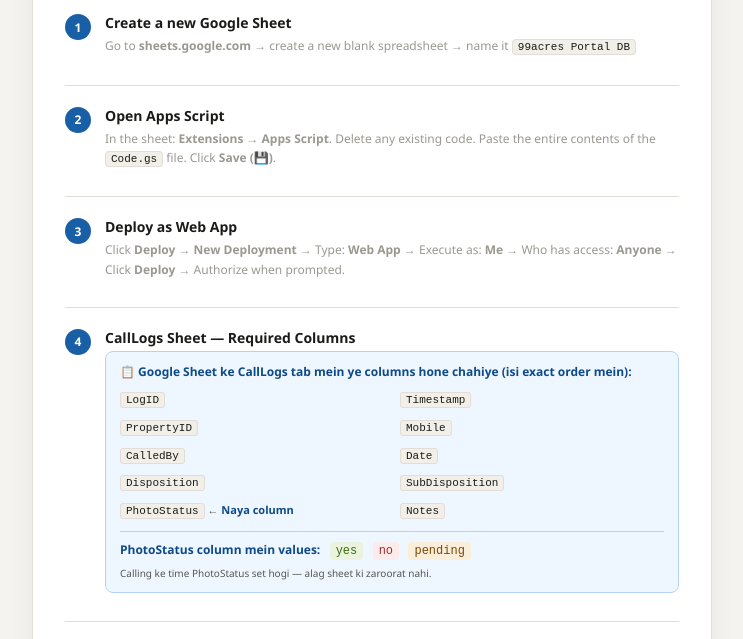
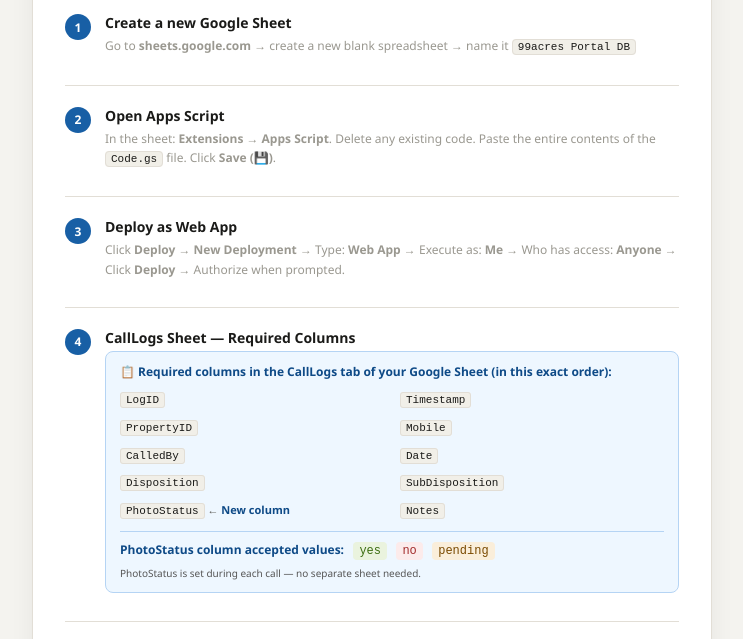
Before and after one commit to kajal-claudi/photo_portal, a plain HTML site: page index.html in a window 1280 px wide. Shown: the part 144-783 px from the top of the page, without its empty margins (268-1011 px from the left). Drawn offline with Linux system fonts and the light colour scheme.

Commit message:
index.html

```diff
--- a/index.html
+++ b/index.html
@@ -262,7 +262,7 @@
       <div class="step-body">
         <div class="step-title">CallLogs Sheet — Required Columns</div>
         <div class="info-callout">
-          <strong>📋 Google Sheet ke CallLogs tab mein ye columns hone chahiye (isi exact order mein):</strong>
+          <strong>📋 Required columns in the CallLogs tab of your Google Sheet (in this exact order):</strong>
           <div class="col-list">
             <div class="col-item"><span>LogID</span></div>
             <div class="col-item"><span>Timestamp</span></div>
@@ -272,15 +272,15 @@
             <div class="col-item"><span>Date</span></div>
             <div class="col-item"><span>Disposition</span></div>
             <div class="col-item"><span>SubDisposition</span></div>
-            <div class="col-item"><span>PhotoStatus</span> ← <strong>Naya column</strong></div>
+            <div class="col-item"><span>PhotoStatus</span> ← <strong>New column</strong></div>
             <div class="col-item"><span>Notes</span></div>
           </div>
           <div style="margin-top:8px;padding-top:8px;border-top:1px solid #B5D4F4">
-            <strong>PhotoStatus column mein values:</strong> &nbsp;
+            <strong>PhotoStatus column accepted values:</strong> &nbsp;
             <code style="background:#EAF3DE;color:#3B6D11;padding:2px 6px;border-radius:4px;font-family:monospace">yes</code> &nbsp;
             <code style="background:#FCEBEB;color:#A32D2D;padding:2px 6px;border-radius:4px;font-family:monospace">no</code> &nbsp;
             <code style="background:#FAEEDA;color:#7a4a00;padding:2px 6px;border-radius:4px;font-family:monospace">pending</code>
-            <br><small style="color:#555;margin-top:4px;display:block">Calling ke time PhotoStatus set hogi — alag sheet ki zaroorat nahi.</small>
+            <br><small style="color:#555;margin-top:4px;display:block">PhotoStatus is set during each call — no separate sheet needed.</small>
           </div>
         </div>
       </div>
@@ -1324,7 +1324,7 @@
     <div class="photo-toggle-area">
       <div class="photo-toggle-title">📸 Photo Upload Status</div>
       <div style="font-size:11px;color:var(--text3);margin-bottom:8px">
-        Yahan select karo — ye directly CallLogs sheet ke <strong>PhotoStatus</strong> column mein save hoga
+        Select below — this saves directly to the CallLogs sheet in the <strong>PhotoStatus</strong> column of your Google Sheet
       </div>
       <div class="photo-btns">
         <button class="photo-btn${ps==='yes'?' sel-yes':''}" onclick="selectPhoto(this,'yes')">✅ Uploaded</button>
```
